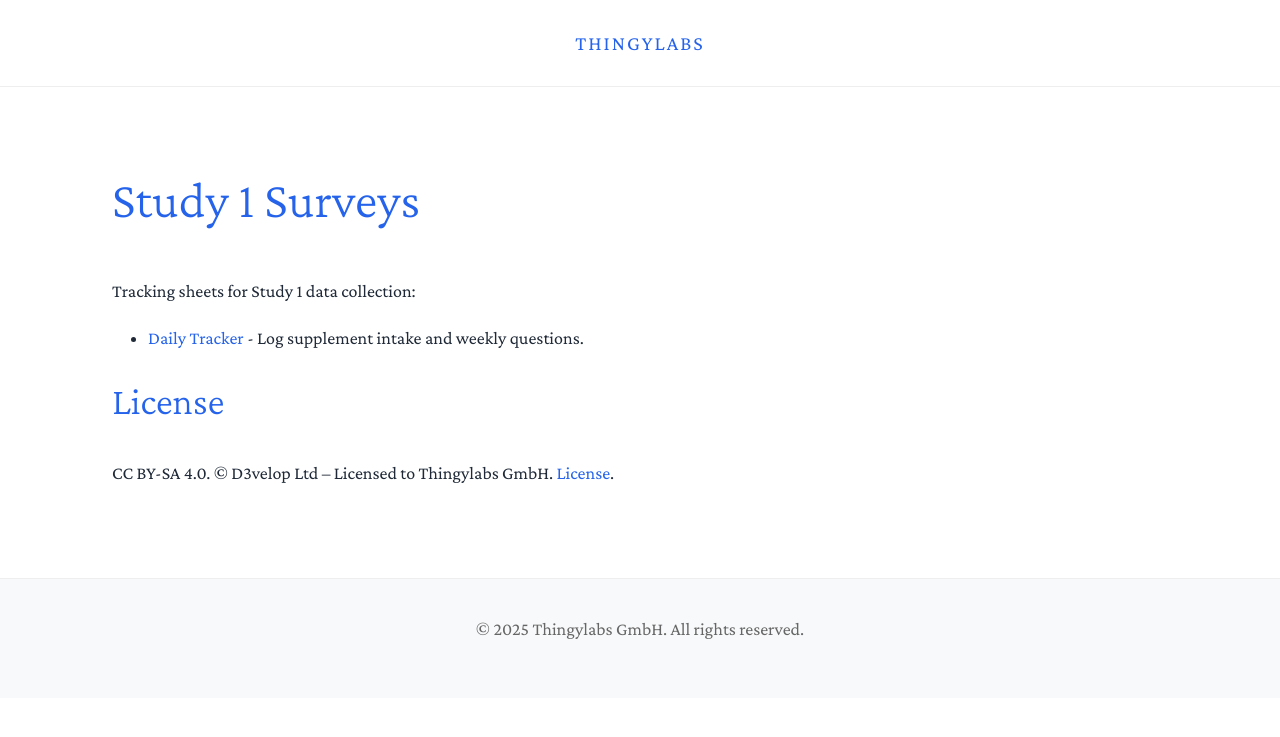
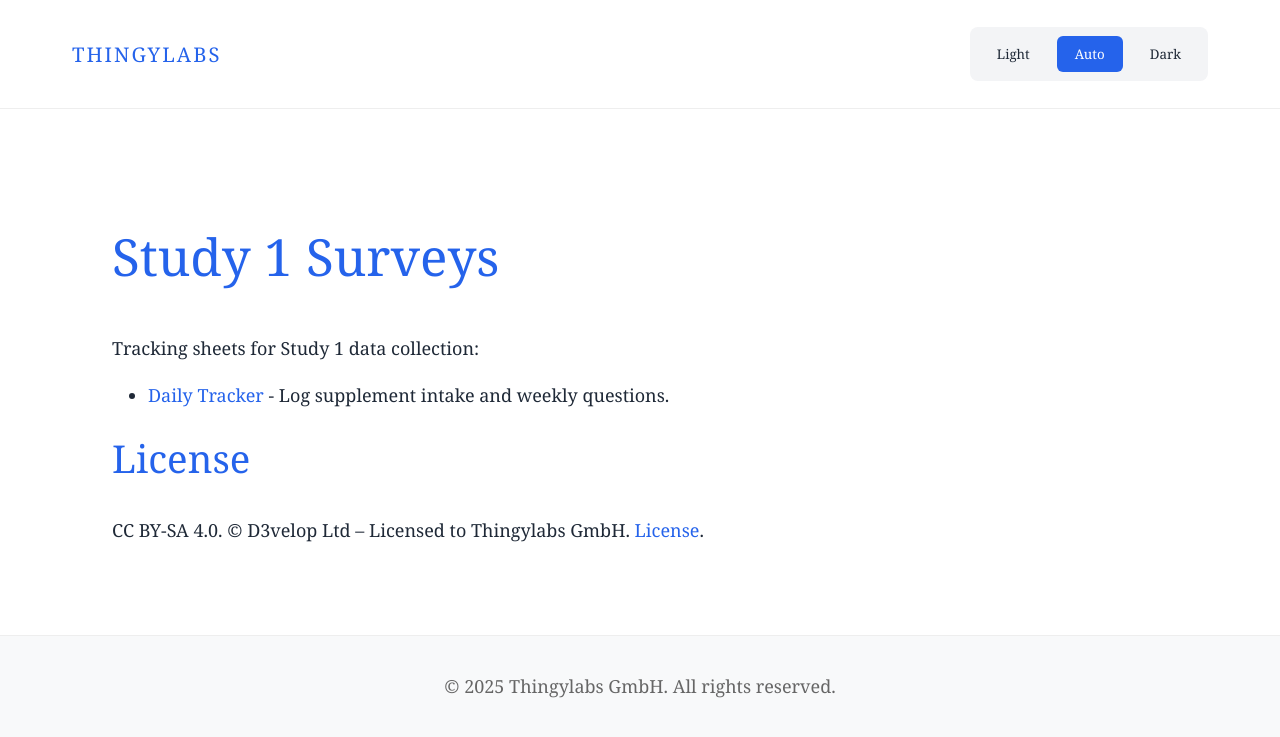
Before and after one commit to thingylabs/performance.thingylabs.io, a Jekyll site: the page built from surveys/index.md, in a window 1280 px wide. Shown: the top 737 px of the page. Built offline with Jekyll 4.4.1, drawn with Linux system fonts in a browser that asks for light colours; some web fonts are replaced.

Commit message:
Dark mode

```diff
--- a/_layouts/default.html
+++ b/_layouts/default.html
@@ -16,6 +16,8 @@
       --background: #ffffff;
       --background-alt: #f8f9fa;
       --border: #eee;
+      --switcher-bg: #f3f4f6;
+      --switcher-text: #1f2937;
     }
 
     @media (prefers-color-scheme: dark) {
@@ -26,6 +28,8 @@
         --background: #111827;
         --background-alt: #1f2937;
         --border: #374151;
+        --switcher-bg: #1f2937;
+        --switcher-text: #e5e7eb;
       }
     }
 
@@ -36,6 +40,8 @@
       --background: #111827;
       --background-alt: #1f2937;
       --border: #374151;
+      --switcher-bg: #1f2937;
+      --switcher-text: #e5e7eb;
     }
 
     * {
@@ -59,10 +65,18 @@
 
     /* Header */
     header {
+      position: fixed;
+      top: 0;
+      left: 0;
+      right: 0;
       padding: 1.5rem 4rem;
       background: var(--background);
       border-bottom: 1px solid var(--border);
-      text-align: center;
+      z-index: 1000;
+      display: flex;
+      justify-content: space-between;
+      align-items: center;
+      transition: background-color 0.3s ease;
     }
 
     .logo {
@@ -76,11 +90,36 @@
       text-decoration: none;
     }
 
+    /* Theme Switcher */
+    .theme-switcher {
+      display: flex;
+      gap: 0.5rem;
+      background: var(--switcher-bg);
+      padding: 0.5rem;
+      border-radius: 8px;
+    }
+
+    .theme-switcher button {
+      background: none;
+      border: none;
+      padding: 0.5rem 1rem;
+      cursor: pointer;
+      color: var(--switcher-text);
+      border-radius: 6px;
+      font-family: var(--serif);
+      transition: all 0.3s ease;
+    }
+
+    .theme-switcher button.active {
+      background: var(--accent);
+      color: white;
+    }
+
     /* Main Content */
     main {
       padding: 4rem;
       max-width: 1200px;
-      margin: 0 auto;
+      margin: 8rem auto 0; /* Offset for fixed header */
     }
 
     h1 {
@@ -147,13 +186,35 @@
       text-align: center;
       color: var(--text-light);
     }
+
+    /* Responsive */
+    @media (max-width: 768px) {
+      header, main, footer {
+        padding: 1rem;
+      }
+      main {
+        margin-top: 6rem;
+      }
+      .theme-switcher {
+        gap: 0.25rem;
+      }
+      .theme-switcher button {
+        padding: 0.25rem 0.5rem;
+        font-size: 0.9rem;
+      }
+    }
   </style>
-  <link rel="stylesheet" href="https://fonts.googleapis.com/css2?family=Crimson+Pro:wght@300;400;600&display=swap" media="print" onload="this.media='all'">
+  <link rel="stylesheet" href="https://www.thingylabs.io/fonts.css" media="print" onload="this.media='all'">
 </head>
 <body>
   <header>
     <div class="logo">
       <a href="{{ site.baseurl }}/">Thingylabs</a>
+    </div>
+    <div class="theme-switcher">
+      <button data-theme="light">Light</button>
+      <button data-theme="auto" class="active">Auto</button>
+      <button data-theme="dark">Dark</button>
     </div>
   </header>
   <main>
@@ -162,5 +223,31 @@
   <footer>
     <p>© 2025 Thingylabs GmbH. All rights reserved.</p>
   </footer>
+
+  <script>
+    document.addEventListener('DOMContentLoaded', function() {
+      const root = document.documentElement;
+      const buttons = document.querySelectorAll('.theme-switcher button');
+
+      // Load saved theme or default to 'auto'
+      const savedTheme = localStorage.getItem('theme') || 'auto';
+      setTheme(savedTheme);
+
+      buttons.forEach(button => {
+        button.addEventListener('click', () => {
+          const theme = button.dataset.theme;
+          setTheme(theme);
+          localStorage.setItem('theme', theme);
+        });
+      });
+
+      function setTheme(theme) {
+        root.setAttribute('data-theme', theme);
+        buttons.forEach(btn => {
+          btn.classList.toggle('active', btn.dataset.theme === theme);
+        });
+      }
+    });
+  </script>
 </body>
 </html>
```
